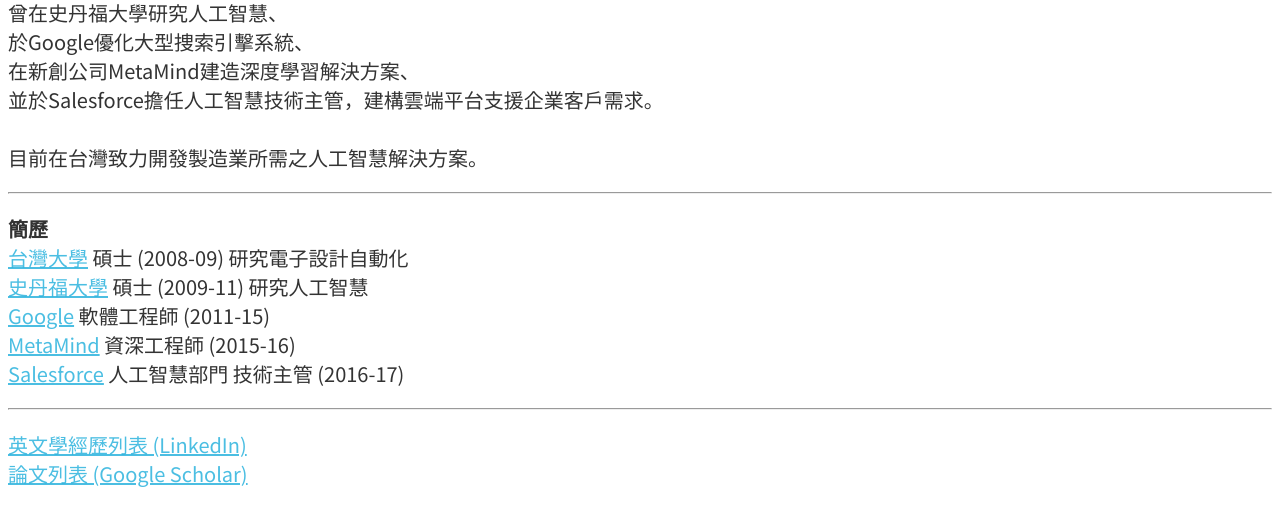
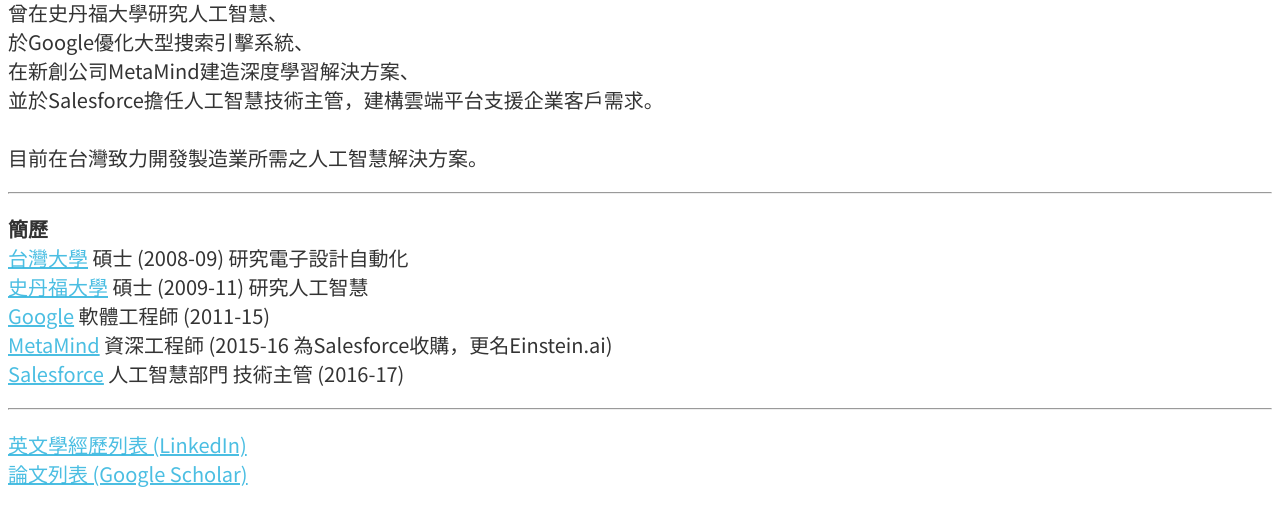
Before and after one commit to chiungyu/chiungyu.github.io, a plain HTML site: page index.html in a window 1280 px wide. Shown: the part 129-654 px from the top of the page. Drawn offline with Linux system fonts and the light colour scheme; a web font is replaced by a local one.

Commit message:
clarify metamind.io -> einstein.ai after acquired by salesforce.

```diff
--- a/index.html
+++ b/index.html
@@ -38,7 +38,7 @@
         <a href="https://www.ntu.edu.tw/" target="_blank">台灣大學</a> 碩士 (2008-09) 研究電子設計自動化<br>
         <a href="https://www.stanford.edu/" target="_blank">史丹福大學</a> 碩士 (2009-11) 研究人工智慧<br>
         <a href="https://www.google.com/" target="_blank">Google</a> 軟體工程師 (2011-15)<br>
-        <a href="https://einstein.ai/" target="_blank">MetaMind<!--(今Einstein.ai)--></a> 資深工程師 (2015-16)<br>
+        <a href="https://einstein.ai/" target="_blank">MetaMind</a> 資深工程師 (2015-16 為Salesforce收購，更名Einstein.ai)<br>
         <a href="http://www.salesforce.com/tw/" target="_blank">Salesforce</a> 人工智慧部門 技術主管 (2016-17)
         </p>
         <hr>
```
